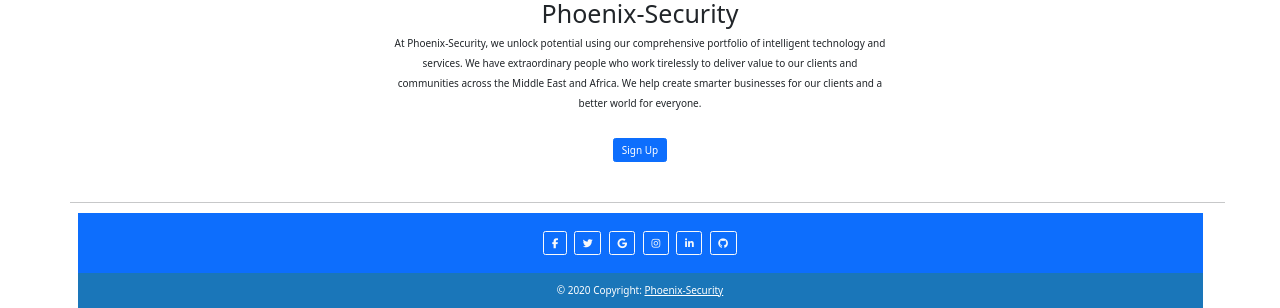
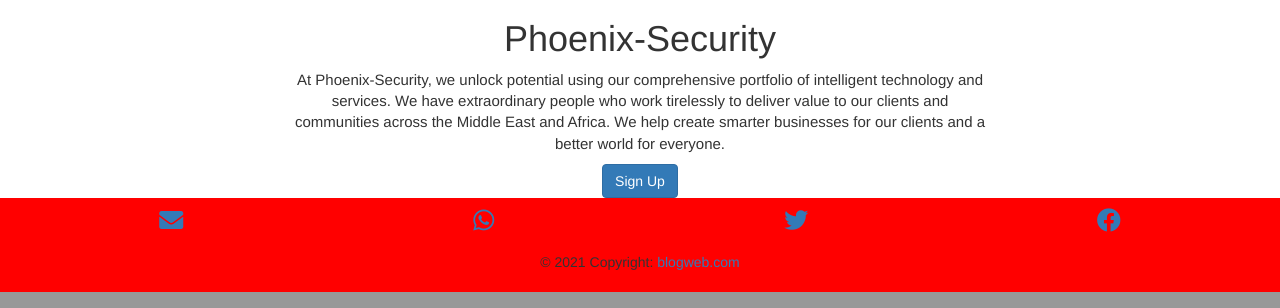
Before and after one commit to ezekielkibiego/Phoenix-Security-Solutions, a Flask app: page / in a window 1280 px wide. Shown: the part 928-1236 px from the top of the page. Run offline with Flask 2, Linux system fonts and the light colour scheme; the visitor is signed in with stand-in values (Sample User, id 1); data comes from the database, SQL or seed files in the repository; data that the repository does not hold is empty; some libraries are stand-ins or nearby versions.

Commit message:
modified footer

```diff
--- a/app/main/views.py
+++ b/app/main/views.py
@@ -118,49 +118,49 @@ def update_pic(uname):
         db.session.commit()
     return redirect(url_for('main.profile',uname=uname, user = user))
 
-@main.route('/like/<int:id>', methods=['GET', 'POST'])
-@login_required
-def like(id):
-    comment = Comment.query.get(id)
-    if comment is None:
-        abort(404)
-    like = Upvote.query.filter_by(user_id=current_user.id, comment_id=id).first()
-    if like is not None:
-        db.session.delete(like)
-        db.session.commit()
-        flash('You have successfully unupvoted!')
-        return redirect(url_for('main.crime_details'))
-    new_like = Upvote(
-        user_id=current_user.id,
-        comment_id=id
-    )
-    db.session.add(new_like)
-    db.session.commit()
-    flash('You have successfully upvoted the pitch!')
-    return redirect(url_for('main.crime_details'))
+# @main.route('/like/<int:id>', methods=['GET', 'POST'])
+# @login_required
+# def like(id):
+#     comment = Comment.query.get(id)
+#     if comment is None:
+#         abort(404)
+#     like = Upvote.query.filter_by(user_id=current_user.id, comment_id=id).first()
+#     if like is not None:
+#         db.session.delete(like)
+#         db.session.commit()
+#         flash('You have successfully unupvoted!')
+#         return redirect(url_for('main.like'))
+#     new_like = Upvote(
+#         user_id=current_user.id,
+#         comment_id=id
+#     )
+#     db.session.add(new_like)
+#     db.session.commit()
+#     flash('You have successfully upvoted the pitch!')
+#     return redirect(url_for('main.like'))
 
 
-@main.route('/dislike/<int:id>', methods=['GET', 'POST'])
-@login_required
-def dislike(id):
-    comments = Comment.query.get(id)
-    if comments is None:
-        abort(404)
+# @main.route('/dislike/<int:id>', methods=['GET', 'POST'])
+# @login_required
+# def dislike(id):
+#     comments = Comment.query.get(id)
+#     if comments is None:
+#         abort(404)
 
-    dislike = Downvote.query.filter_by(
-        user_id=current_user.id, comment_id=id).first()
-    if dislike is not None:
+#     dislike = Downvote.query.filter_by(
+#         user_id=current_user.id, comment_id=id).first()
+#     if dislike is not None:
 
-        db.session.delete(dislike)
-        db.session.commit()
-        flash('You have successfully undownvoted!')
-        return redirect(url_for('main.crime_details'))
+#         db.session.delete(dislike)
+#         db.session.commit()
+#         flash('You have successfully undownvoted!')
+#         return redirect(url_for('comments.html'))
 
-    new_dislike = Downvote(
-        user_id=current_user.id,
-        comment_id=id
-    )
-    db.session.add(new_dislike)
-    db.session.commit()
-    flash('You have successfully downvoted!')
-    return redirect(url_for('main.crime_details'))
+#     new_dislike = Downvote(
+#         user_id=current_user.id,
+#         comment_id=id
+#     )
+#     db.session.add(new_dislike)
+#     db.session.commit()
+#     flash('You have successfully downvoted!')
+#     return redirect(url_for('comments.html'))
--- a/app/static/css/crime.css
+++ b/app/static/css/crime.css
@@ -1,6 +1,6 @@
-h2{
+/* h2{
     color: red;
 }
 body{
     background-color: aqua;
-}
+} */
--- a/app/static/css/index.css
+++ b/app/static/css/index.css
@@ -1,4 +1,4 @@
-h1{
+/* h1{
     color: red;
     align-items: center;
     text-align: center;
@@ -13,4 +13,4 @@ h1{
 }
 body{
     color: #1A76B9;
-}
+} */
--- a/app/static/css/style.css
+++ b/app/static/css/style.css
@@ -1,3 +1,3 @@
-.footsec{
+/* .footsec{
 	margin-top: 4em;
-}
+} */
--- a/app/templates/base.html
+++ b/app/templates/base.html
@@ -1,19 +1,31 @@
+{% extends 'bootstrap/base.html'%}
+<!doctype html>
+<html lang="en">
 
-{%extends 'bootstrap/base.html'%}
-{% block styles %}
-{{ super()}}
-<link href="https://cdn.jsdelivr.net/npm/bootstrap@5.1.3/dist/css/bootstrap.min.css" rel="stylesheet" integrity="sha384-1BmE4kWBq78iYhFldvKuhfTAU6auU8tT94WrHftjDbrCEXSU1oBoqyl2QvZ6jIW3" crossorigin="anonymous">
-<script src="https://cdn.jsdelivr.net/npm/@popperjs/core@2.10.2/dist/umd/popper.min.js" integrity="sha384-7+zCNj/IqJ95wo16oMtfsKbZ9ccEh31eOz1HGyDuCQ6wgnyJNSYdrPa03rtR1zdB" crossorigin="anonymous"></script>
-<script src="https://cdn.jsdelivr.net/npm/bootstrap@5.1.3/dist/js/bootstrap.min.js"></script>
-<script src="https://kit.fontawesome.com/cc1a8ab208.js" crossorigin="anonymous"></script>
-<link rel="stylesheet" href="../static/css/style.css">
-{% endblock %}
-
-{% block content%}
+    <head>
+        <meta charset="utf-8">
 
 
-{% endblock %}
+        {% if title %}
+        <title> {{ title }}</title>
+        {% else %}
+        <title> Blog Web</title>
+        {% endif %}
+        <link rel="stylesheet" href="https://cdnjs.cloudflare.com/ajax/libs/font-awesome/5.15.4/css/all.min.css"
+            integrity="sha512-1ycn6IcaQQ40/MKBW2W4Rhis/DbILU74C1vSrLJxCq57o941Ym01SwNsOMqvEBFlcgUa6xLiPY/NS5R+E6ztJQ=="
+            crossorigin="anonymous" referrerpolicy="no-referrer" />
+    </head>
 
-{%block navbar%}
-    {% include 'navbar.html' %}
-{%endblock%}
+    <body>
+        {% block navbar %}
+            {% include 'navbar.html' %}
+        {% endblock %}
+
+        {% block content %}
+
+        {% endblock%}
+
+
+    </body>
+
+</html>
--- a/app/templates/crime.html
+++ b/app/templates/crime.html
@@ -4,13 +4,10 @@
 <!-- Styles block -->
 {% block styles%}
 {{ super() }}
+<link rel="stylesheet" href="{{url_for('static',filename='css/index.css')}}">
 <link rel="stylesheet" href="https://pro.fontawesome.com/releases/v5.10.0/css/all.css"
   integrity="sha384-AYmEC3Yw5cVb3ZcuHtOA93w35dYTsvhLPVnYs9eStHfGJvOvKxVfELGroGkvsg+p" crossorigin="anonymous" />
-<link rel="stylesheet" href="https://maxcdn.bootstrapcdn.com/bootstrap/3.3.7/css/bootstrap.min.css"
-  integrity="sha384-BVYiiSIFeK1dGmJRAkycuHAHRg32OmUcww7on3RYdg4Va+PmSTsz/K68vbdEjh4u" crossorigin="anonymous">
-<link rel="stylesheet" href="../static/css/crime.css" />
 {% endblock %}
-
 {% block content %}
 
     <div  i="particles-js"  >
--- a/app/templates/crime_page.html
+++ b/app/templates/crime_page.html
@@ -3,13 +3,10 @@
 <!-- Styles block -->
 {% block styles%}
 {{ super() }}
+<link rel="stylesheet" href="{{url_for('static',filename='css/index.css')}}">
 <link rel="stylesheet" href="https://pro.fontawesome.com/releases/v5.10.0/css/all.css"
   integrity="sha384-AYmEC3Yw5cVb3ZcuHtOA93w35dYTsvhLPVnYs9eStHfGJvOvKxVfELGroGkvsg+p" crossorigin="anonymous" />
-<link rel="stylesheet" href="https://maxcdn.bootstrapcdn.com/bootstrap/3.3.7/css/bootstrap.min.css"
-  integrity="sha384-BVYiiSIFeK1dGmJRAkycuHAHRg32OmUcww7on3RYdg4Va+PmSTsz/K68vbdEjh4u" crossorigin="anonymous">
-<link rel="stylesheet" href="../../static/css/index.css" />
 {% endblock %}
-
 {% block content %}
 <div class="container ">
   <h1 class="text-center"> Posted by {{crime.user.username}}</h1>
--- a/app/templates/edit_crime.html
+++ b/app/templates/edit_crime.html
@@ -4,11 +4,9 @@
 <!-- Styles block -->
 {% block styles%}
 {{ super() }}
+<link rel="stylesheet" href="{{url_for('static',filename='css/index.css')}}">
 <link rel="stylesheet" href="https://pro.fontawesome.com/releases/v5.10.0/css/all.css"
   integrity="sha384-AYmEC3Yw5cVb3ZcuHtOA93w35dYTsvhLPVnYs9eStHfGJvOvKxVfELGroGkvsg+p" crossorigin="anonymous" />
-<link rel="stylesheet" href="https://maxcdn.bootstrapcdn.com/bootstrap/3.3.7/css/bootstrap.min.css"
-  integrity="sha384-BVYiiSIFeK1dGmJRAkycuHAHRg32OmUcww7on3RYdg4Va+PmSTsz/K68vbdEjh4u" crossorigin="anonymous">
-<link rel="stylesheet" href="../../static/css/index.css" />
 {% endblock %}
 
 {% block content %}
--- a/app/templates/index.html
+++ b/app/templates/index.html
@@ -1,4 +1,11 @@
 {% extends 'base.html' %}
+
+{% block styles%}
+{{ super() }}
+<link rel="stylesheet" href="{{url_for('static',filename='css/index.css')}}">
+<link rel="stylesheet" href="https://pro.fontawesome.com/releases/v5.10.0/css/all.css"
+  integrity="sha384-AYmEC3Yw5cVb3ZcuHtOA93w35dYTsvhLPVnYs9eStHfGJvOvKxVfELGroGkvsg+p" crossorigin="anonymous" />
+{% endblock %}
 
 {% block content %}
 
@@ -16,7 +23,7 @@
     <div class="carousel-inner">
 
       <div class="item active">
-            <img src="../static/images/image14.jpg" alt="Los Angeles" style="width:100%; height: 70%; " >
+        <img src="../static/images/image14.jpg" alt="Los Angeles" style="width:100%; height: 70%; ">
         <div class="carousel-caption">
           <h3 class="">Welcome to Phoenix-Security-Solutions</h3>
           <p class="">sign Up!</p>
@@ -32,7 +39,7 @@
       </div>
 
       <div class="item">
-            <img src="../static/images/image18.jpg" alt="New York" style="width:100%;  height:70% ; " >
+        <img src="../static/images/image18.jpg" alt="New York" style="width:100%;  height:70% ; ">
         <div class="carousel-caption">
           <h3> <em> Raise a Security Alert</em></h3>
           <p>Now!</p>
@@ -52,12 +59,15 @@
     </a>
   </div>
 
-      <div class="row mt-6">
-        <div class="col-md-12 lh-lg text-center">
+  <div class="row mt-6" style="font-size: 15px;">
+    <div class="col-md-12  text-center">
       <h1 class="">Phoenix-Security</h1>
 
       <p>
-              At Phoenix-Security, we unlock potential using our comprehensive portfolio of intelligent technology and <br> services. We have extraordinary people who work tirelessly to deliver value to our clients and <br> communities across the Middle East and Africa. We help create smarter businesses for our clients and a <br> better world for everyone.
+        At Phoenix-Security, we unlock potential using our comprehensive portfolio of intelligent technology and <br>
+        services. We have extraordinary people who work tirelessly to deliver value to our clients and <br> communities
+        across the Middle East and Africa. We help create smarter businesses for our clients and a <br> better world for
+        everyone.
 
       </p>
       <a href="{{url_for('auth.register')}}" class="btn btn-primary mt-4">Sign Up</a>
@@ -73,59 +83,59 @@
 </div>
 
 <!-- Footer -->
-<div class="container footsec">
-<div class="row mt-6">
-  <hr>
-  <div class="col-md-12">
-      <footer class="bg-primary text-center text-white">
-          <!-- Grid container -->
-          <div class="container p-4 pb-0">
-            <!-- Section: Social media -->
-            <section class="mb-4">
-              <!-- Facebook -->
-              <a class="btn btn-outline-light btn-floating m-1" href="" role="button"
-                ><i class="fab fa-facebook-f"></i
-              ></a>
-
-              <!-- Twitter -->
-              <a class="btn btn-outline-light btn-floating m-1" href="" role="button"
-                ><i class="fab fa-twitter"></i
-              ></a>
-
-              <!-- Google -->
-              <a class="btn btn-outline-light btn-floating m-1" href="" role="button"
-                ><i class="fab fa-google"></i
-              ></a>
-
-              <!-- Instagram -->
-              <a class="btn btn-outline-light btn-floating m-1" href="" role="button"
-                ><i class="fab fa-instagram"></i
-              ></a>
-
-              <!-- Linkedin -->
-              <a class="btn btn-outline-light btn-floating m-1" href="
-              "
-               role="button"
-                ><i class="fab fa-linkedin-in"></i
-              ></a>
-
-              <!-- Github -->
-              <a class="btn btn-outline-light btn-floating m-1" href="" role="button"
-                ><i class="fab fa-github"></i
-              ></a>
-            </section>
-            <!-- Section: Social media -->
-          </div>
-          <!-- Grid container -->
-
-          <!-- Copyright -->
-          <div class="text-center p-3" style="background-color:#1A76B9;">
-            © 2020 Copyright:
-            <a class="text-white" href="">Phoenix-Security</a>
-          </div>
-          <!-- Copyright -->
-        </footer>
+<section class="footer">
+  <div class="container-fluid" style="background-color: red">
+      <footer class="text-center text-white">
+          <div class="container-fluid">
+              <section class="mt-5">
+                <div class="row text-center d-flex justify-content-center pt-5">
+                    <div class="col-md-3">
+                      <h6 class="text-uppercase font-weight-bold">
+                        <a href="mailto: kibiezekiel@gmail.com" target="_blank" class="text-white"><i class="fa fa-envelope fa-2x" aria-hidden="true"></i></a>
+                      </h6>
                     </div>
 
+                    <div class="col-md-3">
+                      <h6 class="text-uppercase font-weight-bold">
+                        <a href="http://wa.me/+254722991833" target="_blank" class="text-white"><i class="fab fa-whatsapp fa-2x"></i></i>
+                        </a>
+                      </h6>
+                    </div>
+
+                    <div class="col-md-3">
+                      <h6 class="text-uppercase font-weight-bold">
+                        <a href="https://twitter.com/KibiegoEzekiel" target="_blank" class="text-white"><i class="fab fa-twitter fa-2x"></i></i></a>
+                      </h6>
+                    </div>
+
+                    <div class="col-md-3">
+                      <h6 class="text-uppercase font-weight-bold">
+                        <a href="https://www.facebook.com/kibiego.ezekiel.9" target="_blank" class="text-white"><i class="fab fa-facebook fa-2x"></i></a>
+                      </h6>
+                    </div>
+
+                  </div>
+              </section>
+              <section class="mb-5">
+                  <div class="row d-flex justify-content-center">
+                      <div class="col-lg-8">
+                          <p>
+
+                          </p>
+                      </div>
+                  </div>
+              </section>
+
+          </div>
+
+          <div class="" style="background-color: red">
+              © 2021 Copyright:
+              <a class="text-white" href="/">blogweb.com</a>
+          </div> <br>
+
+      </footer>
+
+  </div>
+</section>
 
   {% endblock %}
--- a/app/templates/navbar.html
+++ b/app/templates/navbar.html
@@ -1,25 +1,33 @@
-<div class="navbar navbar-inverse bgcolor" role="navigation" style = "background-color: aqua; color:black">
 
+
+<div class="navbar navbar-inverse" role="navigation" style="background-color: red; " >
   <div class="container-fluid">
     <div class="navbar-header">
+      <button type="button" class="navbar-toggle" data-toggle="collapse" data-target=".navbar-collapse">
+        <span class="sr-only">Toggle navigation</span>
+        <span class="icon-bar"></span>
+        <span class="icon-bar"></span>
+        <span class="icon-bar"></span>
+      </button>
+      <a class="navbar-brand" href="/" style="color: white;"> PSS </a>
+    </div>
+    <div class="navbar-collapse collapse">
+      <ul class="nav navbar-nav">
+        <li><a href="/" style="color: white;">Home</a></li>
+        <li><a href="{{url_for('main.new_crime')}}" class="tag" style="color: white;">Crime-Reports</a></li>
+        <li><a href="{{url_for('main.crime_details',id=crime_details)}}" class="tag" style="color: white;">Recommendations</a></li>
 
-      <a href="/" class="navbar-brand" style="color:black; font-size: 30px"><b>Phoenix Security Solutions</b></a>
-      <a class="navbar-brand" id="post" href="{{url_for('main.new_crime')}}">Crimes</a>
+      </ul>
+      <ul class="nav navbar-nav navbar-right">
+        {% if current_user.is_authenticated %}
+        <li class="user"><a href="{{url_for('main.profile',uname=current_user.username)}}" style="color: white;">{{current_user.username}}</a>
+        </li>
+
+        <li><a href="{{url_for('auth.logout')}}" style="color: white;">Log out</a></li>
+        {% else %}
+        <li><a href="{{url_for('auth.login')}}" style="color: white;">Log in</a></li>
+        {%endif%}
+      </ul>
     </div>
-
-
-    <ul class="nav navbar-nav navbar-right">
-      {% if current_user.is_authenticated %}
-        <div style="display: flex;">
-          <li style="margin-right: 5px;"><a href="{{url_for('main.profile',uname=current_user.username)}}">Profile</a></li>
-          <li>  </li>
-          <li><a href="{{url_for('auth.logout')}}"style="color:black;"><b>Sign out</b></a></li>
-        </div>
-      {% else %}
-        <li><a href="{{url_for('auth.login')}}" style="color:black;"><b>sign in</b></a></li>
-      {% endif %}
-    </ul>
-
   </div>
-
 </div>
--- a/config.py
+++ b/config.py
@@ -28,7 +28,7 @@ class TestConfig(Config):
 
 
 class DevConfig(Config):
-    SQLALCHEMY_DATABASE_URI = 'postgresql+psycopg2://moringa:Access@localhost/phoenixd'
+    SQLALCHEMY_DATABASE_URI = 'postgresql+psycopg2://moringa:Access@localhost/pss'
     DEBUG = True
 
 class ProdConfig(Config):
--- a/migrations/versions/fbcaa53de485_.py
+++ b/migrations/versions/a8208267d78f_.py
@@ -1,8 +1,8 @@
 """empty message
 
-Revision ID: fbcaa53de485
+Revision ID: a8208267d78f
 Revises:
-Create Date: 2021-11-18 19:29:30.679863
+Create Date: 2021-11-18 20:59:29.649756
 
 """
 from alembic import op
@@ -10,7 +10,7 @@ import sqlalchemy as sa
 
 
 # revision identifiers, used by Alembic.
-revision = 'fbcaa53de485'
+revision = 'a8208267d78f'
 down_revision = None
 branch_labels = None
 depends_on = None
```
Also changed, not shown: app/templates/comments.html (+17 -8 lines), app/templates/display_crimes.html (+12 -4 lines), requirements.txt (+37 -22 lines). Lines whose indentation alone changed are shown as unchanged.
